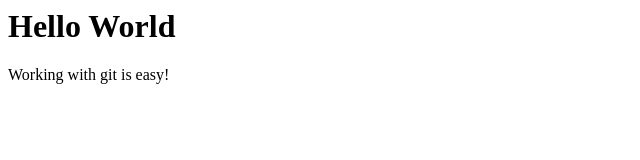
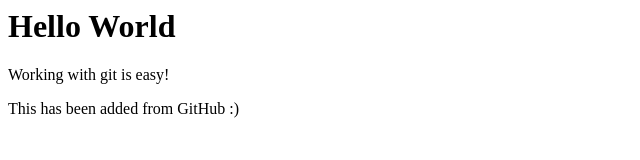
Before and after one commit to len-bro/GitGitHubMasterclass, a plain HTML site: page index.html in a window 1280 px wide. Shown: the whole page, without its empty margins (0-640 px from the left). Drawn offline with Linux system fonts and the light colour scheme.

Commit message:
Update index.html
Added line to the file

```diff
--- a/index.html
+++ b/index.html
@@ -5,6 +5,10 @@
 
     <p>Working with git is easy!</p>
 
+</div>
 
+<div>
+
+    <p>This has been added from GitHub :) </p>
 
 </div>
```
